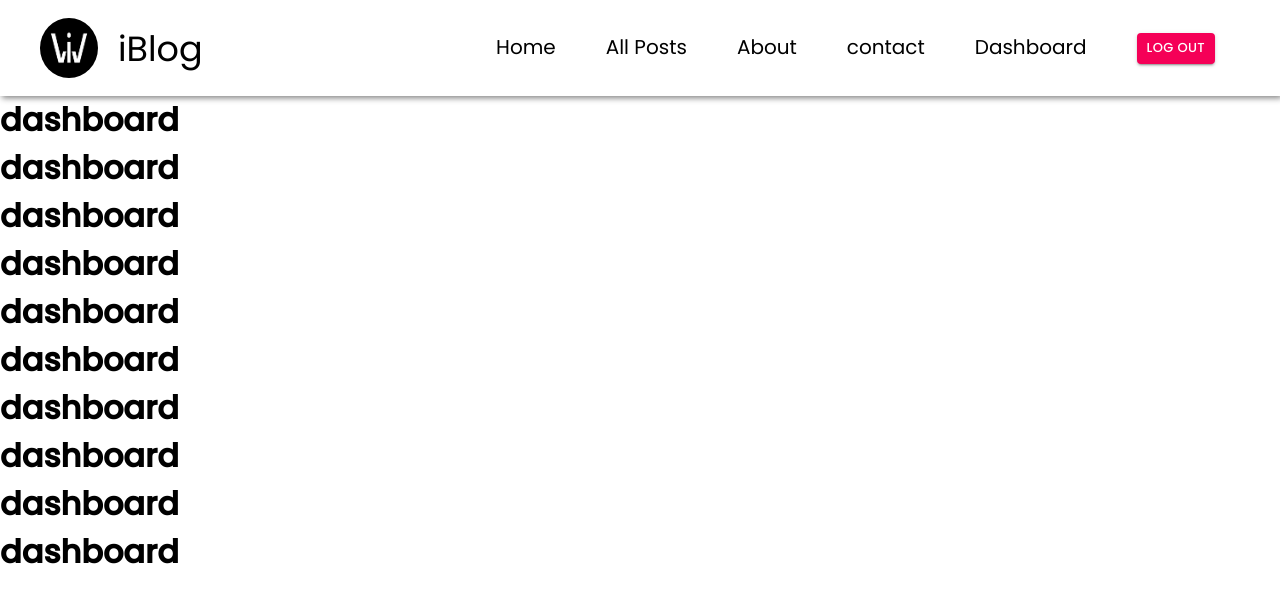
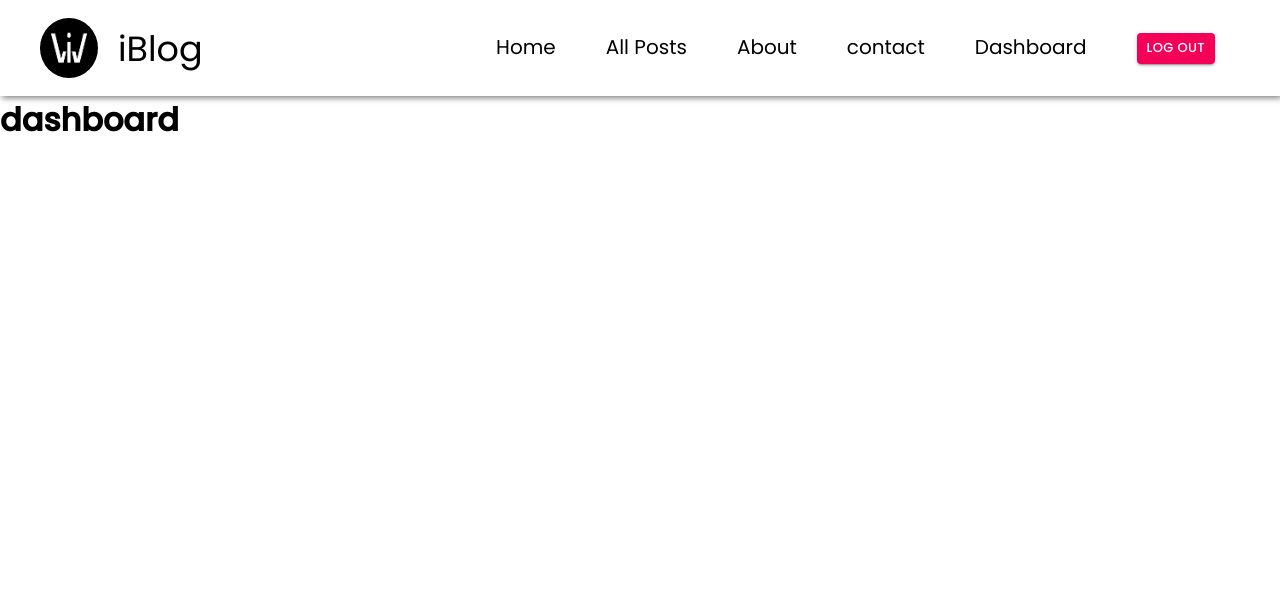
Before and after one commit to islemwilcher/iblog, a React (Create React App) app: page /dashboard in a window 1280 px wide. Shown: the top 602 px of the page. Built offline with nearby package versions, Linux system fonts and the light colour scheme; sample sign-in values are in the browser's storage.

Commit message:
fixing the sign in issue

```diff
--- a/src/pages/dashboard/Dashboard.jsx
+++ b/src/pages/dashboard/Dashboard.jsx
@@ -2,15 +2,6 @@
 const Dashboard = () => {
     return (
         <div>
-            <h1>dashboard</h1>
-            <h1>dashboard</h1>
-            <h1>dashboard</h1>
-            <h1>dashboard</h1>
-            <h1>dashboard</h1>
-            <h1>dashboard</h1>
-            <h1>dashboard</h1>
-            <h1>dashboard</h1>
-            <h1>dashboard</h1>
             <h1>dashboard</h1>
         </div>
     )
--- a/src/pages/signin/signin.jsx
+++ b/src/pages/signin/signin.jsx
@@ -9,15 +9,16 @@ import useStyles from './styles'
 
 const Signin = () => {
 
-    const [form, setForm] = useState({email: '', password:''})
+    const [form, setForm] = useState({ email: '', password:'' })
     const dispatch = useDispatch()
     const history = useHistory()
     const classes = useStyles()
 
     const handleSubmit = (e) => {
         e.preventDefault()
+        console.log(form)
+        dispatch(signin(form, history))
 
-        dispatch(signin(form, history))
     }
 
     const handleChange = (e) => setForm({ ...form, [e.target.name]: e.target.value })
@@ -28,8 +29,8 @@ const Signin = () => {
                 <Typography component="h1" variant="h5">Sign in</Typography>
                 <form className={classes.form} onSubmit={handleSubmit}>
                 <Grid container spacing={2}>
-                    <TextField className={classes.text} variant='outlined' name="email" label="Email Address" handleChange={handleChange} type="email" fullWidth />
-                    <TextField className={classes.text} variant='outlined' name="password" label="Password" handleChange={handleChange} type='password' fullWidth />
+                    <TextField className={classes.text} variant='outlined' name="email" label="Email Address" onChange={handleChange} type="email" fullWidth />
+                    <TextField className={classes.text} variant='outlined' name="password" label="Password" onChange={handleChange} type='password' fullWidth />
                 </Grid>
                 <Button type="submit" fullWidth variant="contained" color="primary" className={classes.submit} >
                     Sign In
```
